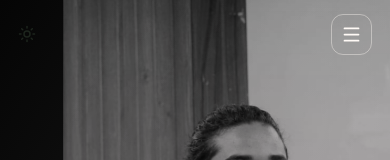
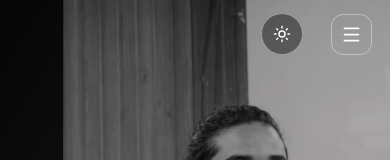
Before and after one commit to anubhab7105/My_Portfolio, a Next.js app: page / in a window 390 px wide. Shown: the top 160 px of the page. Built offline with nearby package versions, Linux system fonts and the light colour scheme.

Commit message:
style: add responsive theme toggle control

```diff
--- a/app/globals.css
+++ b/app/globals.css
@@ -3769,3 +3769,44 @@ footer.lab-footer {
     border-color: rgba(212, 255, 36, 0.18);
   }
 }
+
+
+/* Persistent color-theme control */
+.theme-toggle {
+  display: inline-flex;
+  width: 42px;
+  height: 42px;
+  flex: 0 0 42px;
+  align-items: center;
+  justify-content: center;
+  border: 1px solid var(--lab-line);
+  border-radius: 999px;
+  color: var(--lab-ink);
+  background: var(--lab-white);
+  cursor: pointer;
+  transition: color .2s ease, background .2s ease, border-color .2s ease, transform .2s ease;
+}
+.theme-toggle:hover {
+  color: var(--lab-lime);
+  background: var(--lab-ink);
+  border-color: var(--lab-ink);
+  transform: translateY(-1px);
+}
+.theme-toggle:focus-visible {
+  outline: 3px solid var(--lab-blue);
+  outline-offset: 3px;
+}
+.lab-navbar.is-home .theme-toggle {
+  color: #fffaf6;
+  background: rgba(3, 4, 7, 0.42);
+  border-color: rgba(255, 250, 246, 0.42);
+}
+.lab-navbar.is-home .theme-toggle:hover {
+  color: #030407;
+  background: #D4FF24;
+  border-color: #D4FF24;
+}
+@media (max-width: 820px) {
+  .theme-toggle { margin-left: auto; }
+  .lab-menu-toggle { margin-left: 0; }
+}
```
